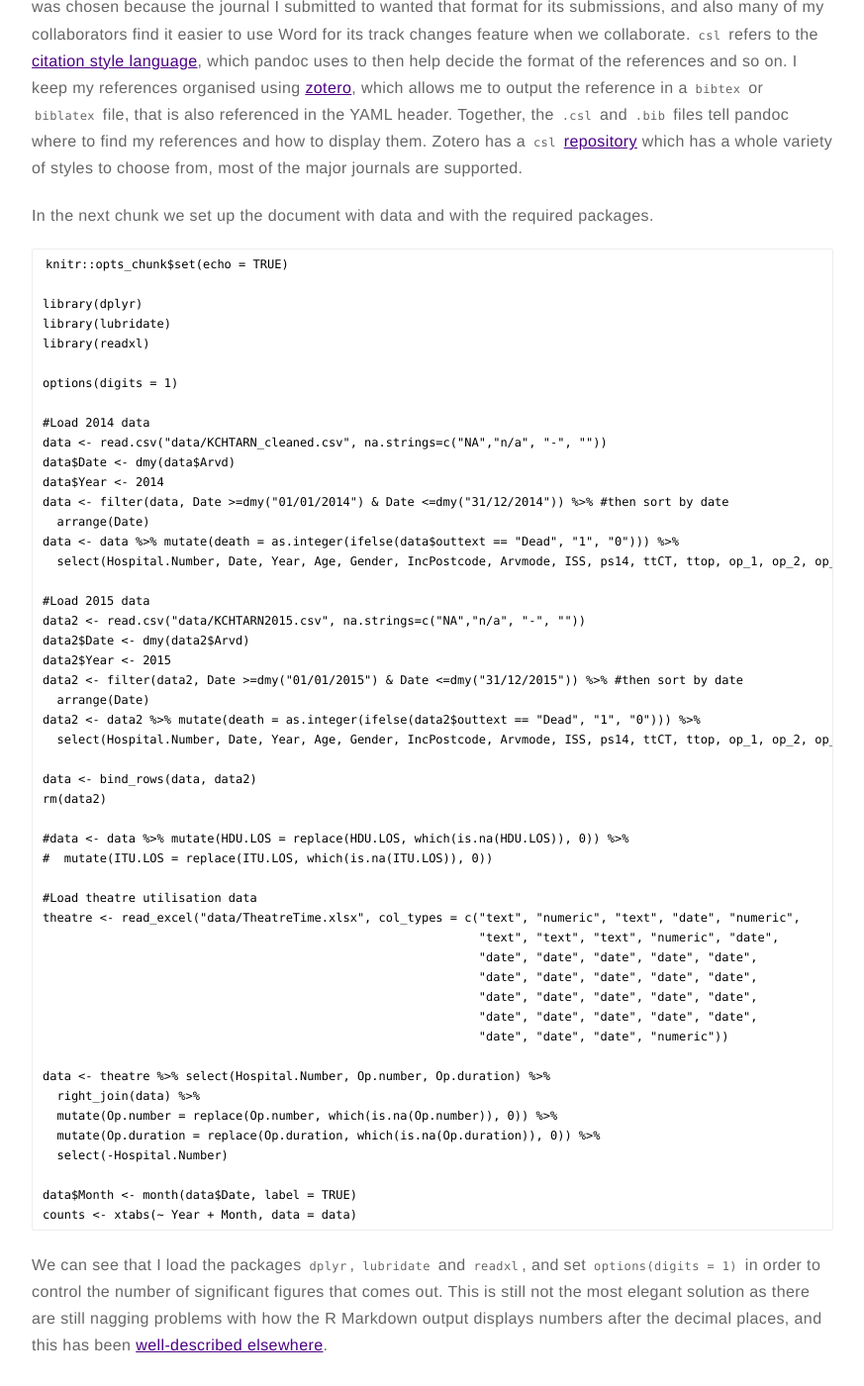
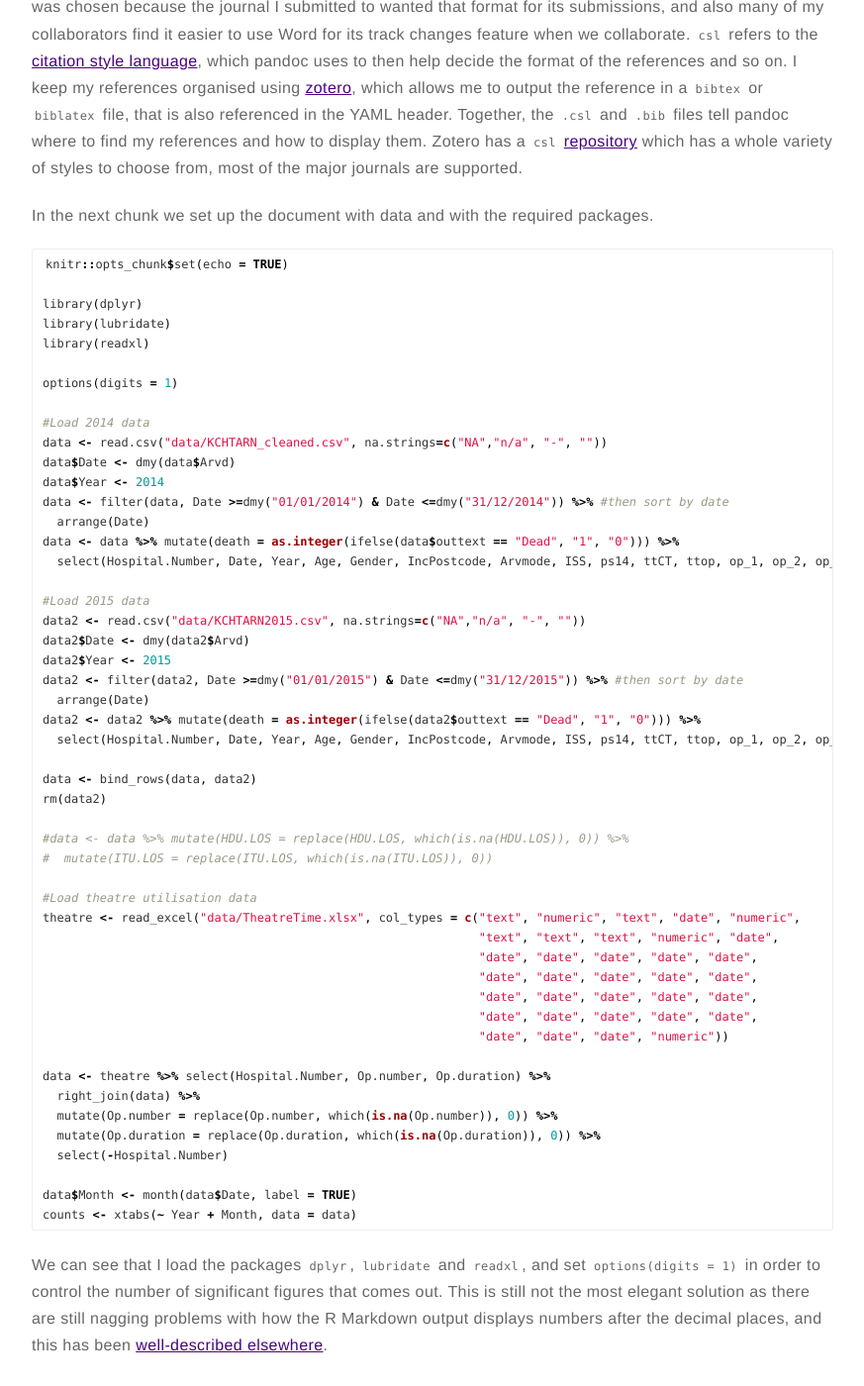
Before and after one commit to dannyjnwong/dannyjnwong.github.io, a Jekyll site: the page built from _posts/2016-12-05-Producing-a-manuscript-for-journal-publication-in-R-Markdown.md, in a window 1280 px wide and 1400 px high, scrolled down 765 px. Shown: the whole window at 99% size, without its empty margins (203-1076 px from the left). Built offline with Jekyll 4.4.1, drawn with Linux system fonts in a browser that asks for light colours; comment, search, counter and statistics services are not loaded.

Commit message:
Fixed code highlighting

````diff
--- a/_drafts/2016-12-05-Producing-a-manuscript-for-journal-publication-in-R-Markdown.Rmd
+++ b/_drafts/2016-12-05-Producing-a-manuscript-for-journal-publication-in-R-Markdown.Rmd
@@ -29,7 +29,7 @@ The title, author and date parts are quite self-explanatory. The output in this
 
 In the next chunk we set up the document with data and with the required packages.
 
-```
+```{r, eval=FALSE}
 knitr::opts_chunk$set(echo = TRUE)
 
 library(dplyr)
--- a/_posts/2016-12-05-Producing-a-manuscript-for-journal-publication-in-R-Markdown.md
+++ b/_posts/2016-12-05-Producing-a-manuscript-for-journal-publication-in-R-Markdown.md
@@ -29,7 +29,8 @@ The title, author and date parts are quite self-explanatory. The output in this
 
 In the next chunk we set up the document with data and with the required packages.
 
-```
+
+{% highlight r %}
 knitr::opts_chunk$set(echo = TRUE)
 
 library(dplyr)
@@ -79,7 +80,7 @@ data <- theatre %>% select(Hospital.Number, Op.number, Op.duration) %>%
 
 data$Month <- month(data$Date, label = TRUE)
 counts <- xtabs(~ Year + Month, data = data)
-```
+{% endhighlight %}
 
 We can see that I load the packages `dplyr`, `lubridate` and `readxl`, and set `options(digits = 1)` in order to control the number of significant figures that comes out. This is still not the most elegant solution as there are still nagging problems with how the R Markdown output displays numbers after the decimal places, and this has been [well-described elsewhere](http://stackoverflow.com/questions/3245862/format-numbers-to-significant-figures-nicely-in-r).
 
````
